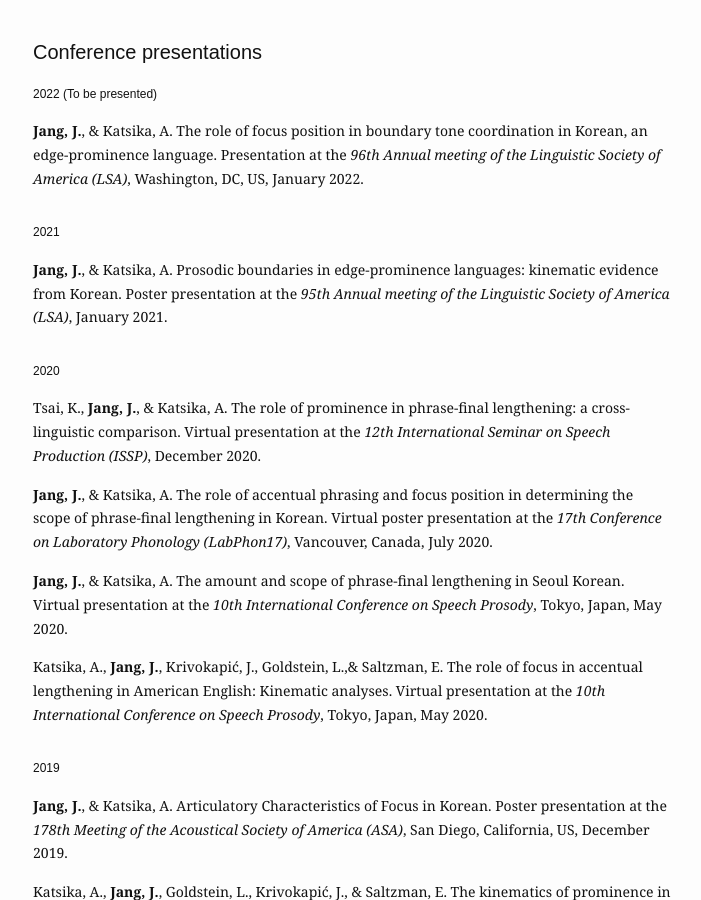
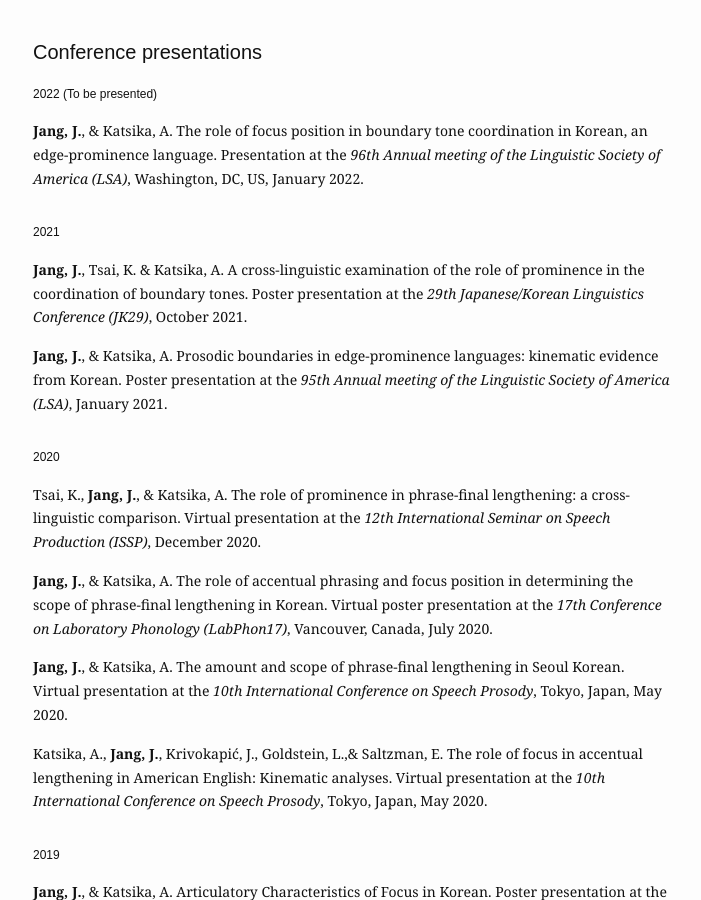
Before and after one commit to jiyoungj/jiyoungj.github.io, a Jekyll site: the page built from research.md, in a window 1280 px wide and 900 px high, scrolled down 1173 px. Shown: the whole window, without its empty margins (287-988 px from the left). Built offline with Jekyll 4.4.1, drawn with Linux system fonts in a browser that asks for light colours.

Commit message:
Update research.md

```diff
--- a/research.md
+++ b/research.md
@@ -62,6 +62,8 @@ Phonetics, L2 phonetics, prosody, speech production and perception, computationa
 
 <h4>2021</h4>
 
+  <b>Jang, J.</b>, Tsai, K. & Katsika, A. A cross-linguistic examination of the role of prominence in the coordination of boundary tones. Poster presentation at the <em>29th Japanese/Korean Linguistics Conference (JK29)</em>, October 2021.
+
   <b>Jang, J.</b>, & Katsika, A. Prosodic boundaries in edge-prominence languages: kinematic evidence from Korean. Poster presentation at the <em>95th Annual meeting of the Linguistic Society of America (LSA)</em>, January 2021.
 
 
```
